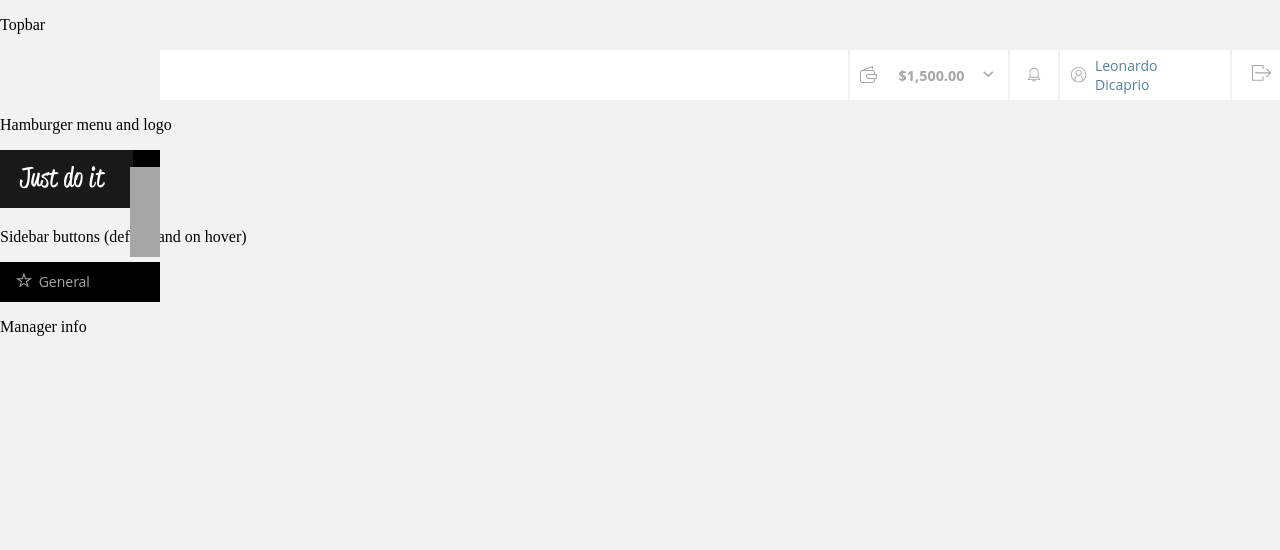
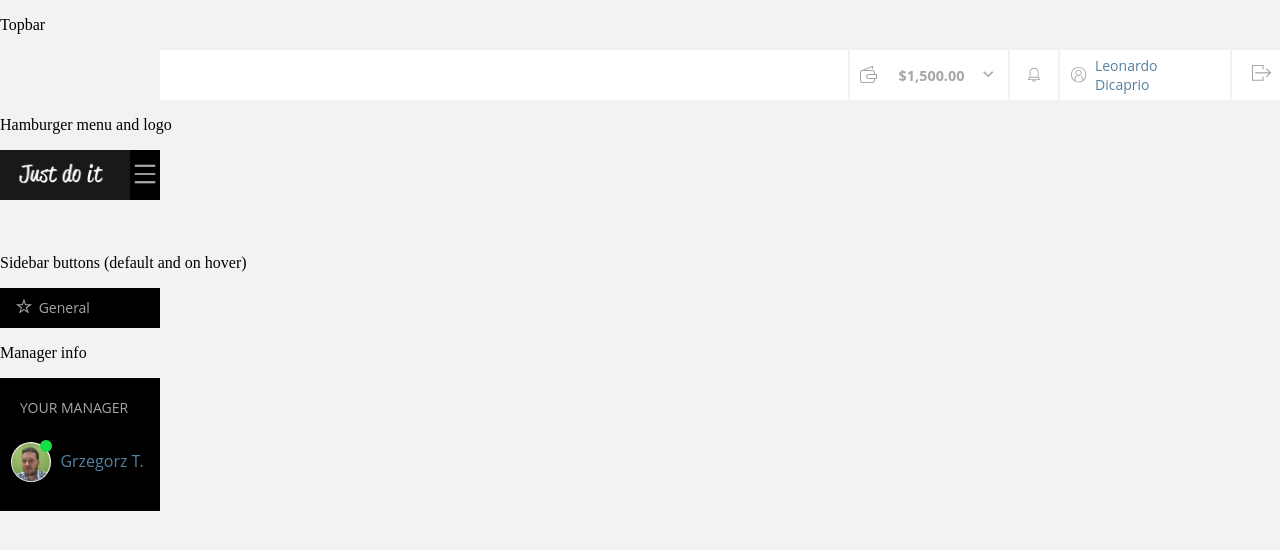
Before and after one commit to endriu17/solo-project-1, a website: page styleguide.html in a window 1280 px wide. Drawn offline with Linux system fonts and the light colour scheme.

Commit message:
update styleguide

```diff
--- a/styleguide.html
+++ b/styleguide.html
@@ -63,11 +63,11 @@
 
   <p>Hamburger menu and logo</p>
   <wrapper class="menu">
-    <img src="/images/logo.png" alt="logo">
+    <img class="img_logo" src="/images/logo.png" alt="logo">
     <a href="#">
-    <div class="hamburger-menu"></div>
-    <div class="hamburger-menu"></div>
-    <div class="hamburger-menu"></div>
+      <div class="hamburger-menu">
+        <img class="img_hamburger" src="/images/icona_hamburger.png" alt="hamburger">
+      </div>
     </a>
   </wrapper>
 
@@ -89,6 +89,15 @@
 
   <p>Manager info</p>
 
+  <div class="sidebar-manager__info">
+    <div class="manager__header">YOUR MANAGER</div>
+    <div class="manager__status">
+      <img src="images/manager.jpg" alt="manager">
+      <a href="#">Grzegorz T.</a>
+      <div class="manager__online"></div>
+    </div>
+
+  </div>
 </body>
 
 </html>
```
Also changed, not shown: index.html (+0 -2 lines).
